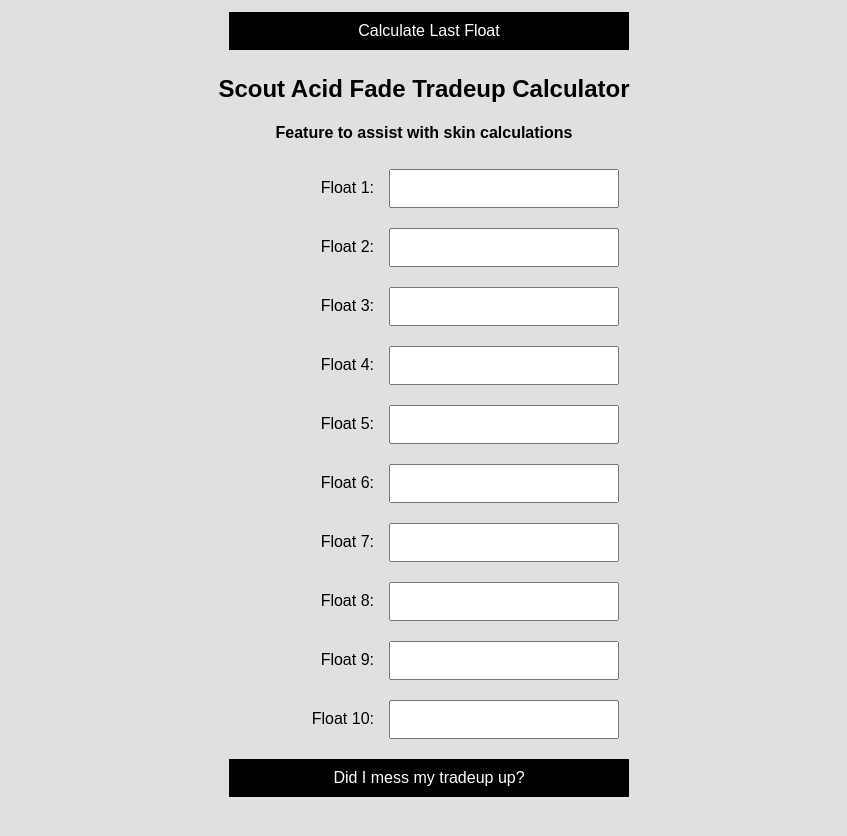
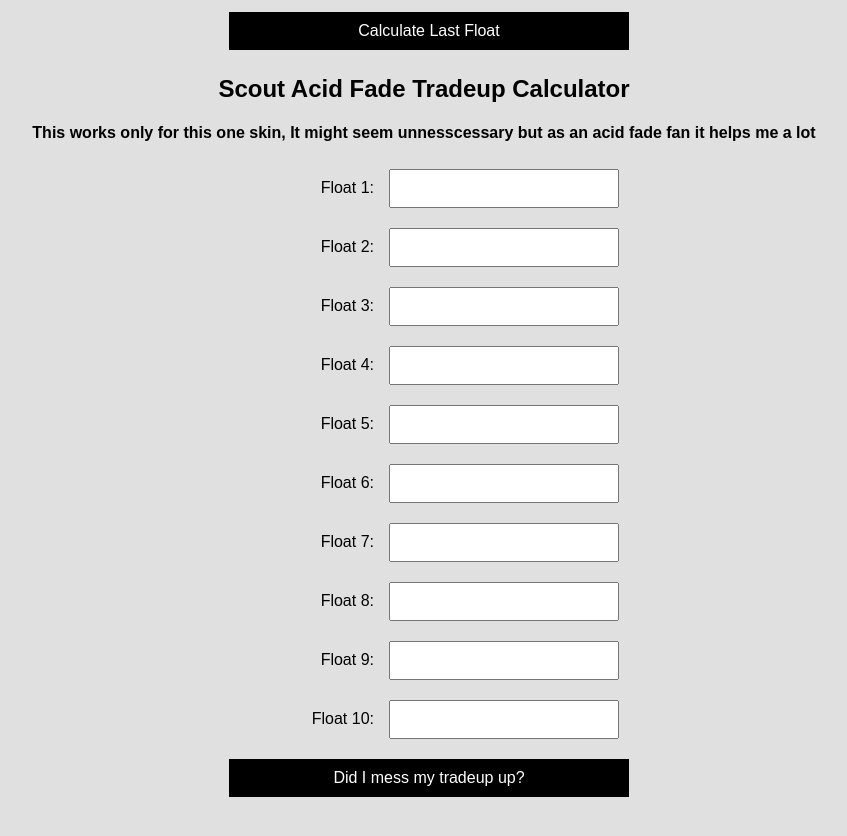
Before and after one commit to LeonCwiklinski/CS2-float-crafting-helper, a plain HTML site: page index.html in a window 1280 px wide. Shown: the part 1043-1879 px from the top of the page, without its empty margins (216-1063 px from the left). Drawn offline with Linux system fonts and the light colour scheme.

Commit message:
Update index.html

```diff
--- a/index.html
+++ b/index.html
@@ -75,7 +75,7 @@
 
     <!-- Scout Acid Fade Tradeup Calculator -->
     <h2>Scout Acid Fade Tradeup Calculator</h2>
-    <h4>Feature to assist with skin calculations</h4>
+    <h4>This works only for this one skin, It might seem unnesscessary but as an acid fade fan it helps me a lot</h4>
     <form id="scout-form">
         <div class="form-group">
             <label for="scout-float-1">Float 1:</label>
```
